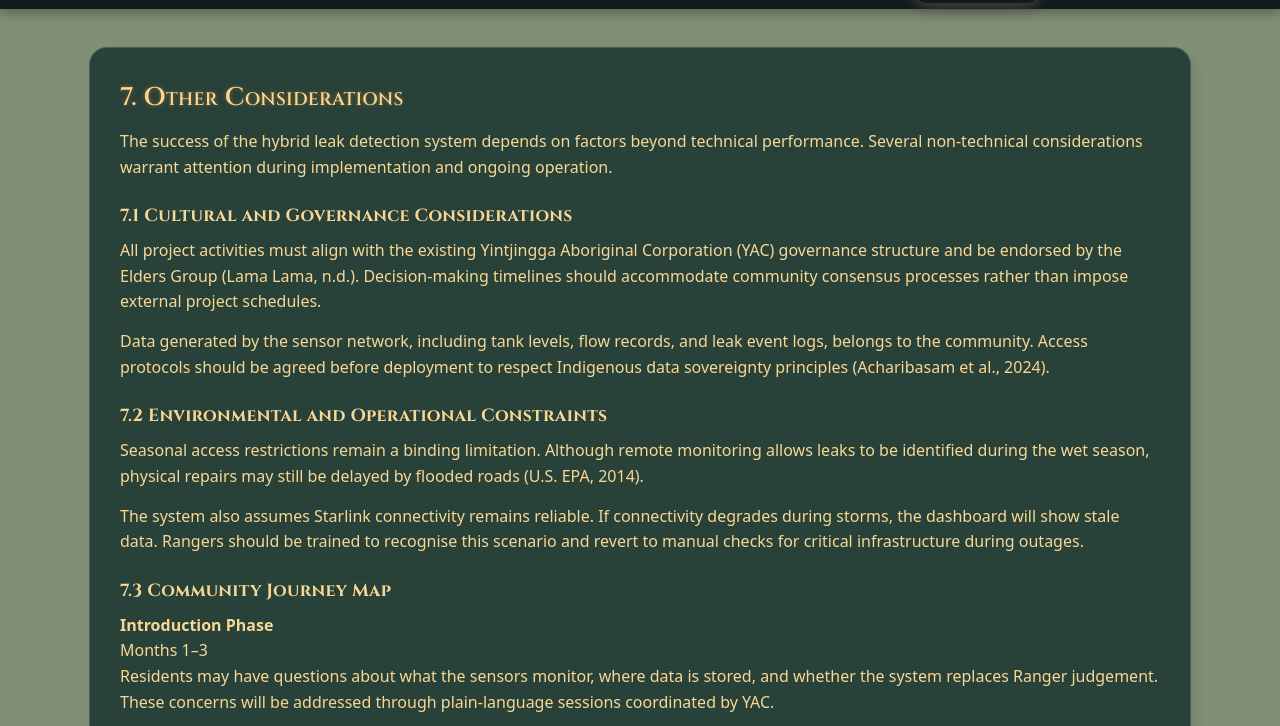
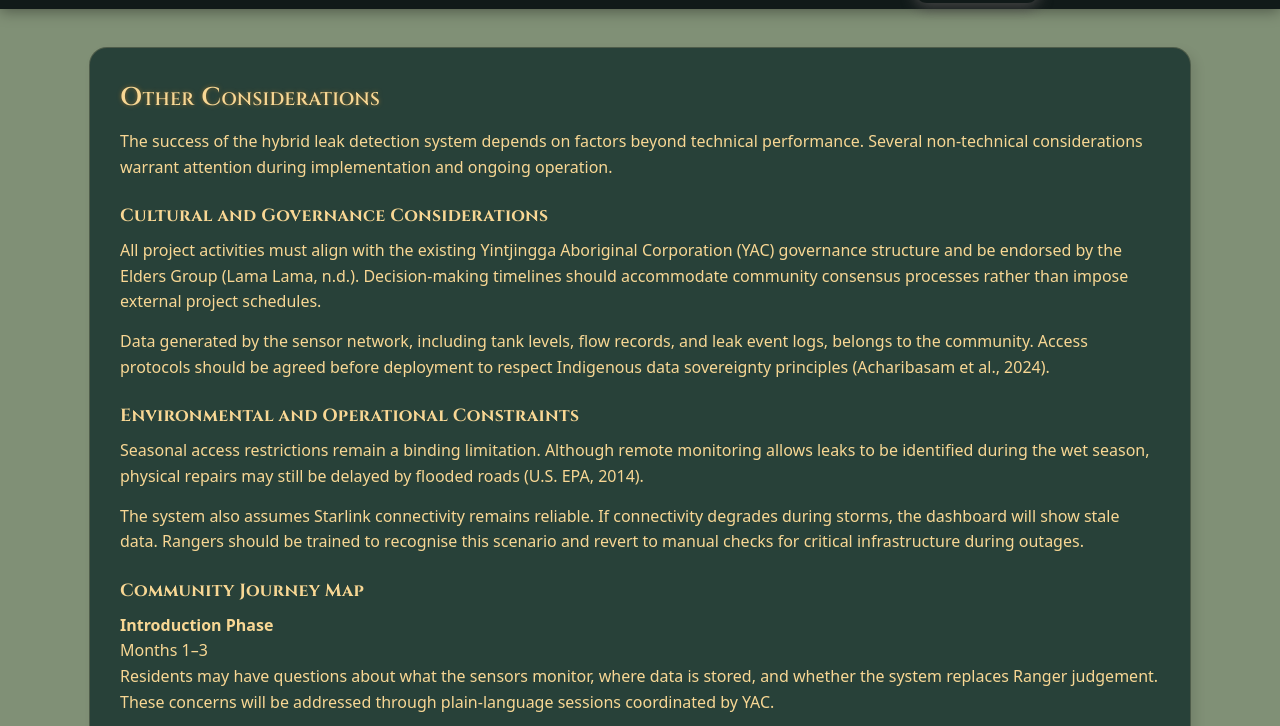
Before and after one commit to hazelrc/CITP_Website, a plain HTML site: page otherConsideration.html in a window 1280 px wide. Shown: the part 48-774 px from the top of the page. Drawn offline with Linux system fonts and the light colour scheme.

Commit message:
update otherConsideration

```diff
--- a/otherConsideration.html
+++ b/otherConsideration.html
@@ -32,14 +32,14 @@
 <main>
   <section class="page other-considerations-page">
 
-  <h2>7. Other Considerations</h2>
+  <h2>Other Considerations</h2>
 
   <p>
     The success of the hybrid leak detection system depends on factors beyond technical performance.
     Several non-technical considerations warrant attention during implementation and ongoing operation.
   </p>
 
-  <h3>7.1 Cultural and Governance Considerations</h3>
+  <h3>Cultural and Governance Considerations</h3>
 
   <p>
     All project activities must align with the existing Yintjingga Aboriginal Corporation (YAC)
@@ -54,7 +54,7 @@
     Indigenous data sovereignty principles (Acharibasam et al., 2024).
   </p>
 
-  <h3>7.2 Environmental and Operational Constraints</h3>
+  <h3>Environmental and Operational Constraints</h3>
 
   <p>
     Seasonal access restrictions remain a binding limitation. Although remote monitoring allows leaks
@@ -68,7 +68,7 @@
     and revert to manual checks for critical infrastructure during outages.
   </p>
 
-  <h3>7.3 Community Journey Map</h3>
+  <h3>Community Journey Map</h3>
 
   <div class="journey-map">
 
```
